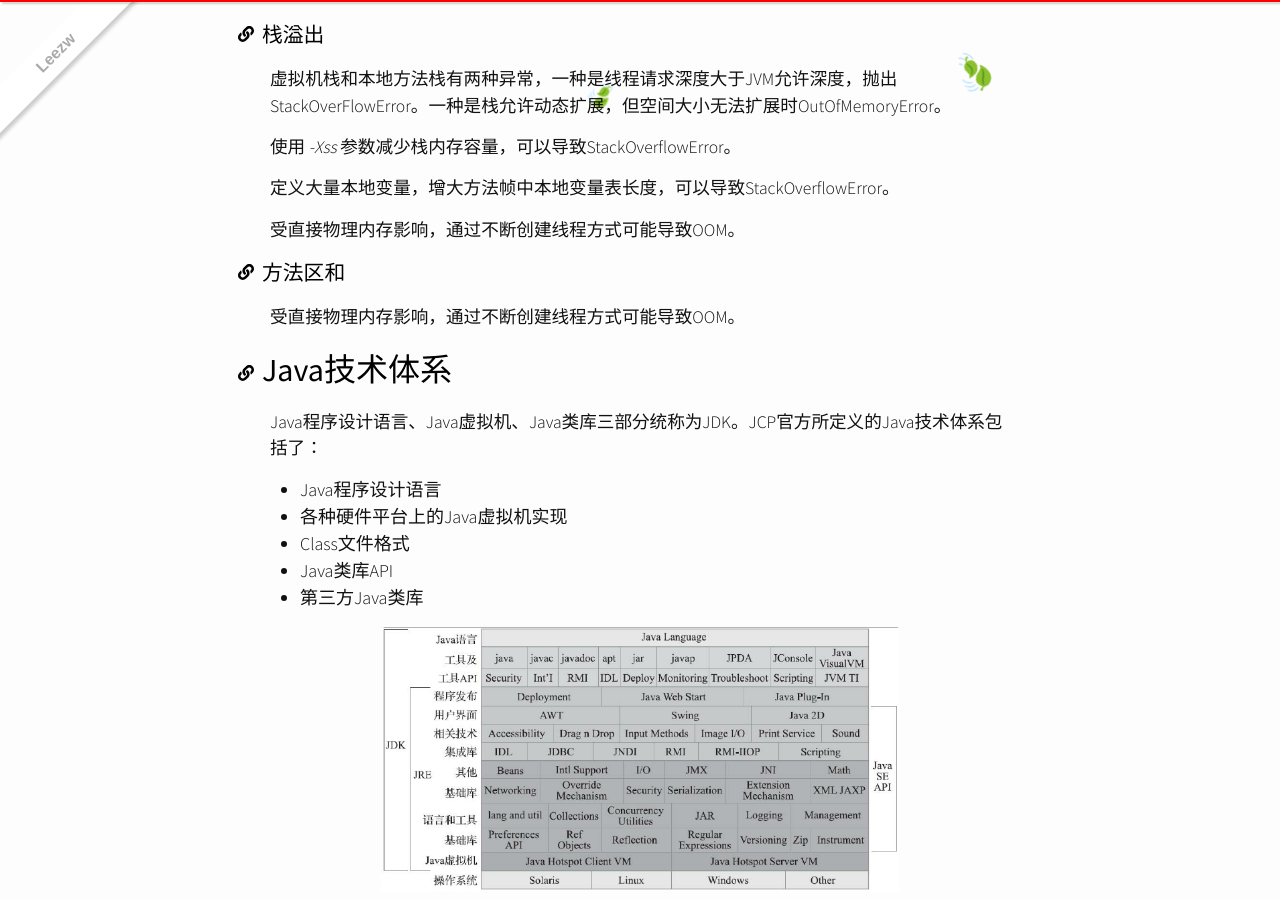
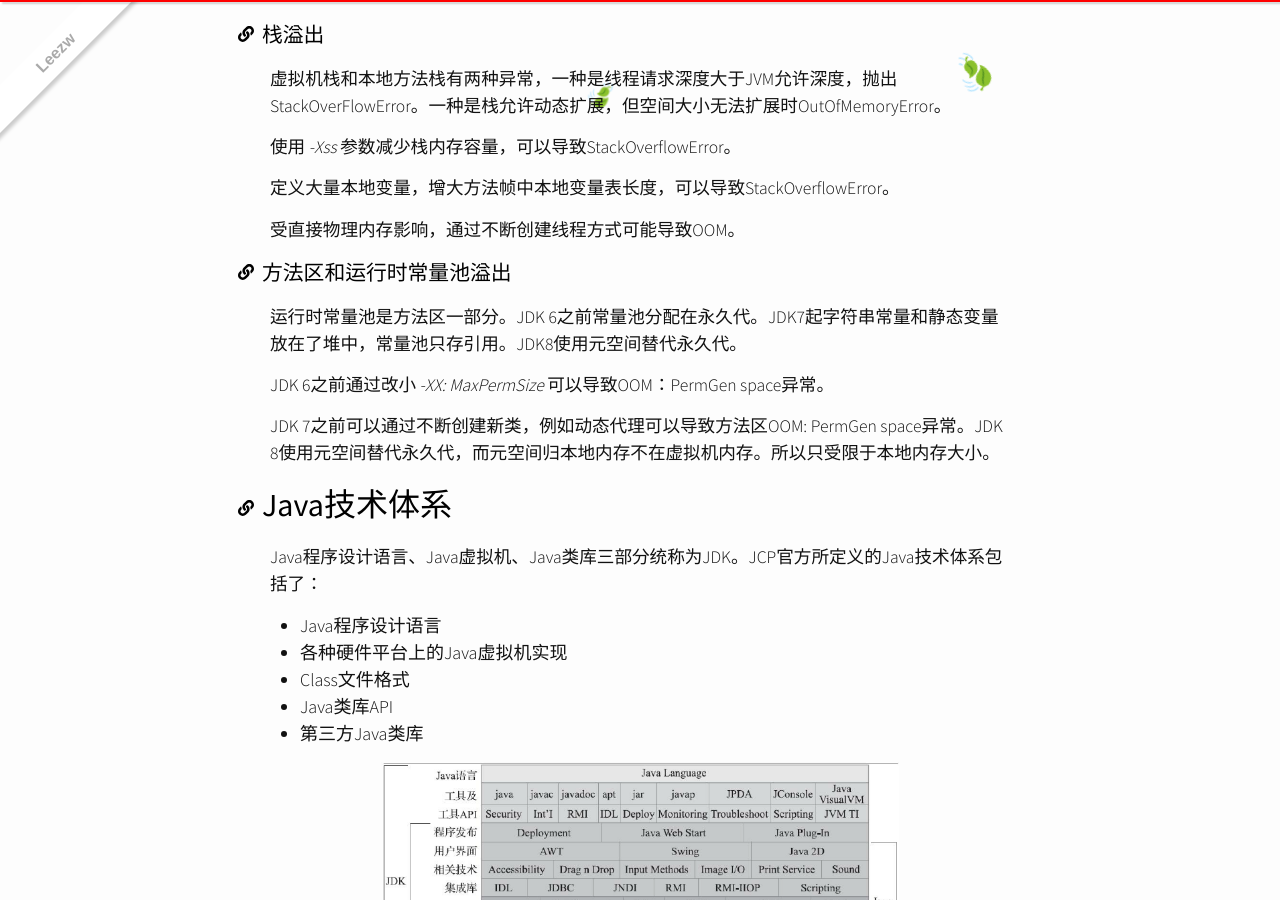
Before and after one commit to quantum-li/quantum-li.github.io, a Jekyll site: the page built from _posts/2020-06-07-understanding-the-jvm-advanced-features-and-best-practices.md, in a window 1280 px wide and 900 px high, scrolled down 5578 px. Built offline with Jekyll 4.4.1, drawn with Linux system fonts in a browser that asks for light colours; nearby versions of some CDN libraries; comment, search, counter and statistics services are not loaded.

Commit message:
Update 2020-06-07-understanding-the-jvm-advanced-features-and-best-practices.md

```diff
--- a/_posts/2020-06-07-understanding-the-jvm-advanced-features-and-best-practices.md
+++ b/_posts/2020-06-07-understanding-the-jvm-advanced-features-and-best-practices.md
@@ -173,8 +173,13 @@ excerpt: 序员可以把主要精力放在具体业务逻辑，而不是放在
 
 受直接物理内存影响，通过不断创建线程方式可能导致OOM。
 
-### 方法区和
-受直接物理内存影响，通过不断创建线程方式可能导致OOM。
+### 方法区和运行时常量池溢出
+
+运行时常量池是方法区一部分。JDK 6之前常量池分配在永久代。JDK7起字符串常量和静态变量放在了堆中，常量池只存引用。JDK8使用元空间替代永久代。
+
+JDK 6之前通过改小 *-XX: MaxPermSize* 可以导致OOM：PermGen space异常。
+
+JDK 7之前可以通过不断创建新类，例如动态代理可以导致方法区OOM: PermGen space异常。JDK 8使用元空间替代永久代，而元空间归本地内存不在虚拟机内存。所以只受限于本地内存大小。
 
 # Java技术体系
 
```
